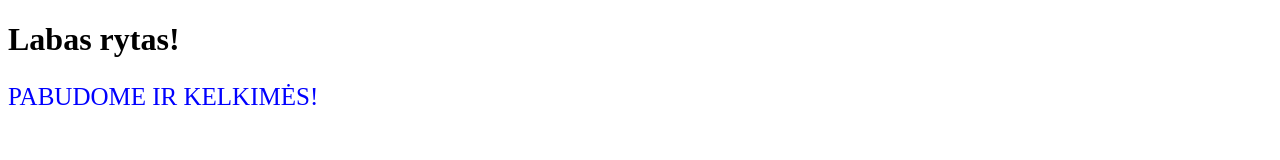
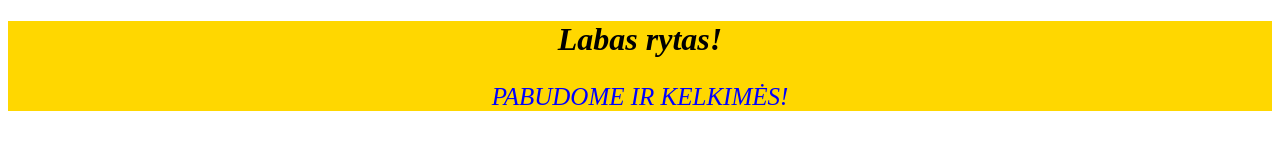
Before and after one commit to ilonabann/Pirmasis-front-end-testas, a plain HTML site: page index.html in a window 1280 px wide. Drawn offline with Linux system fonts and the light colour scheme.

Commit message:
main style

```diff
--- a/index.html
+++ b/index.html
@@ -7,9 +7,9 @@
     <link rel="stylesheet" href="main.css">
 </head>
 <body>
-    <div>
+    <div class="container">
         <h1>Labas rytas!</h1>
-        <p>Pabudome ir kelkimės!</p>
+        <p class="p">Pabudome ir kelkimės!</p>
 
     </div>
 </body>
--- a/main.css
+++ b/main.css
@@ -1,4 +1,10 @@
-p{
+.container {
+    text-align: center;
+    background-color: gold;
+    font-style: oblique;
+}
+
+.p {
     color: blue;
     text-transform: uppercase;
     font-size: 25px;
```
